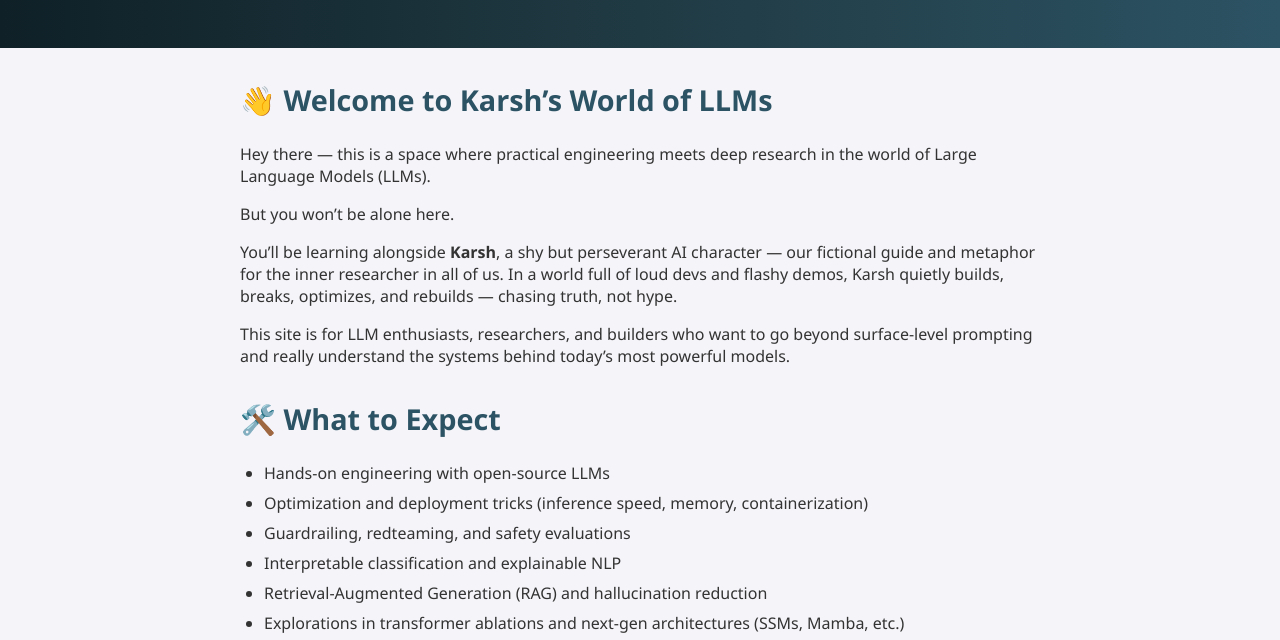
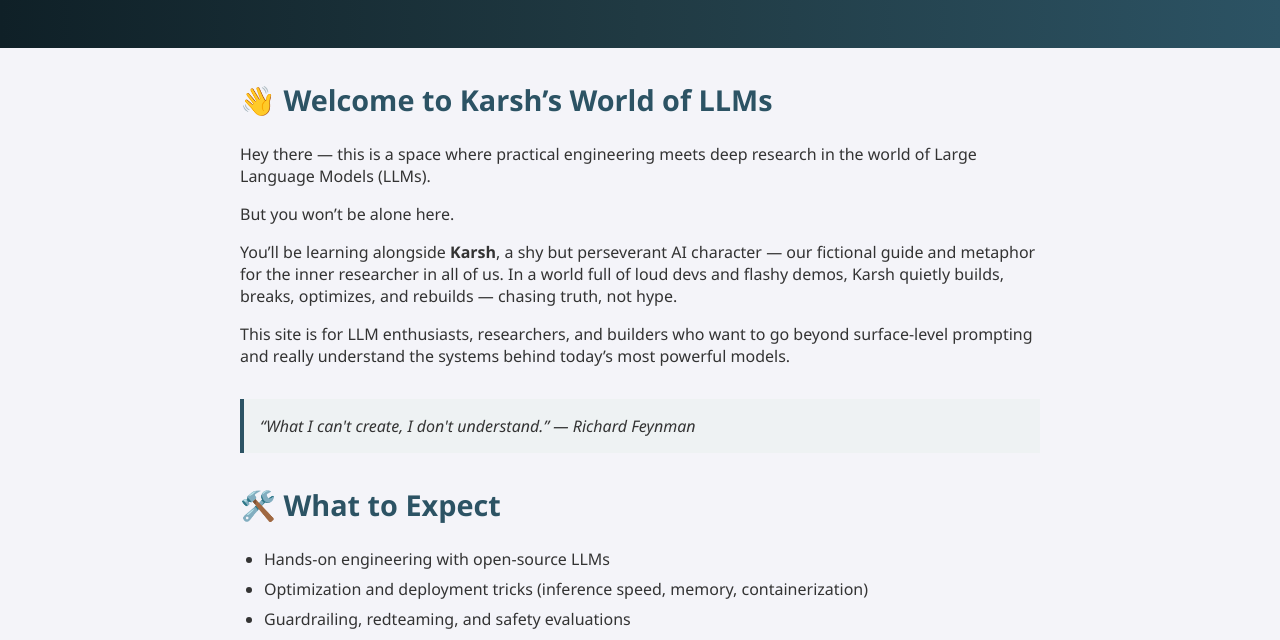
Before and after one commit to UTK8005/ventures_of_karsh, a plain HTML site: page index.html in a window 1280 px wide. Shown: the part 152-792 px from the top of the page. Drawn offline with Linux system fonts and the light colour scheme.

Commit message:
Update index.html

```diff
--- a/index.html
+++ b/index.html
@@ -71,6 +71,9 @@
     <p>You’ll be learning alongside <strong>Karsh</strong>, a shy but perseverant AI character — our fictional guide and metaphor for the inner researcher in all of us. In a world full of loud devs and flashy demos, Karsh quietly builds, breaks, optimizes, and rebuilds — chasing truth, not hype.</p>
     <p>This site is for LLM enthusiasts, researchers, and builders who want to go beyond surface-level prompting and really understand the systems behind today’s most powerful models.</p>
 
+    <blockquote style="font-style: italic; background: #eef2f3; padding: 1rem; border-left: 4px solid #2c5364; margin: 2rem 0;">
+        “What I can't create, I don't understand.” — Richard Feynman
+    </blockquote>
     <h2>🛠️ What to Expect</h2>
     <ul>
       <li>Hands-on engineering with open-source LLMs</li>
```
